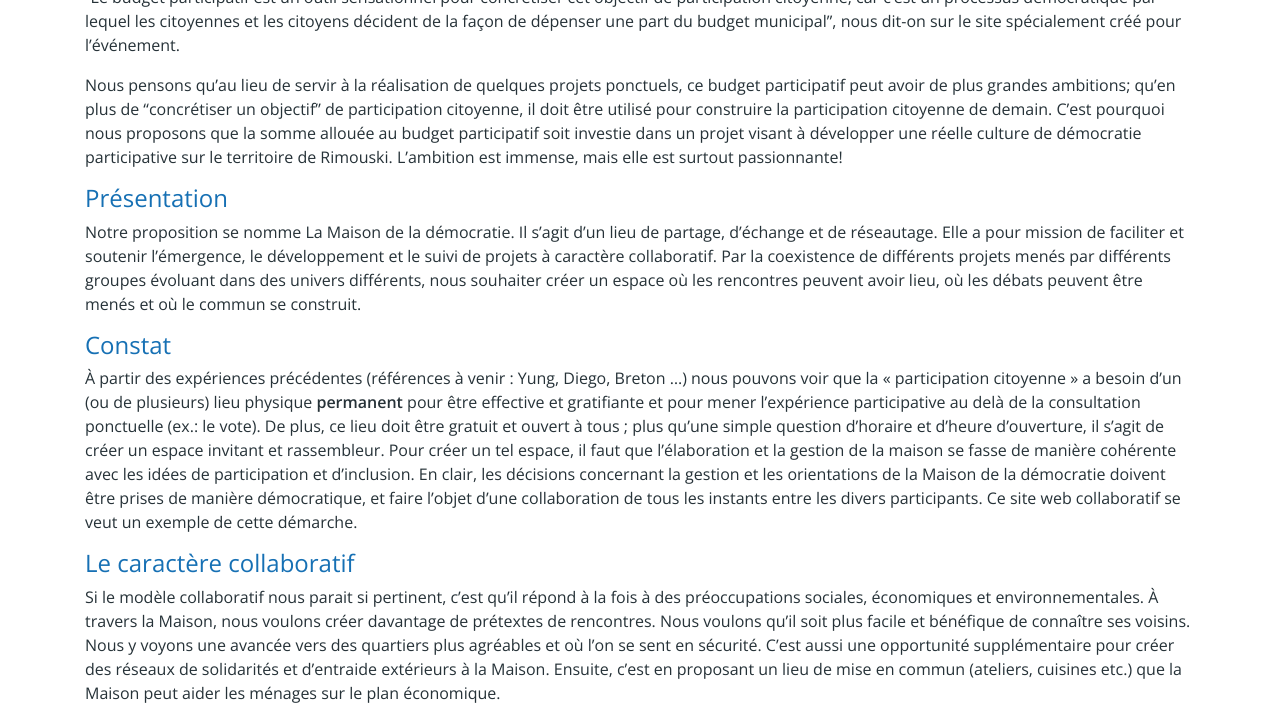
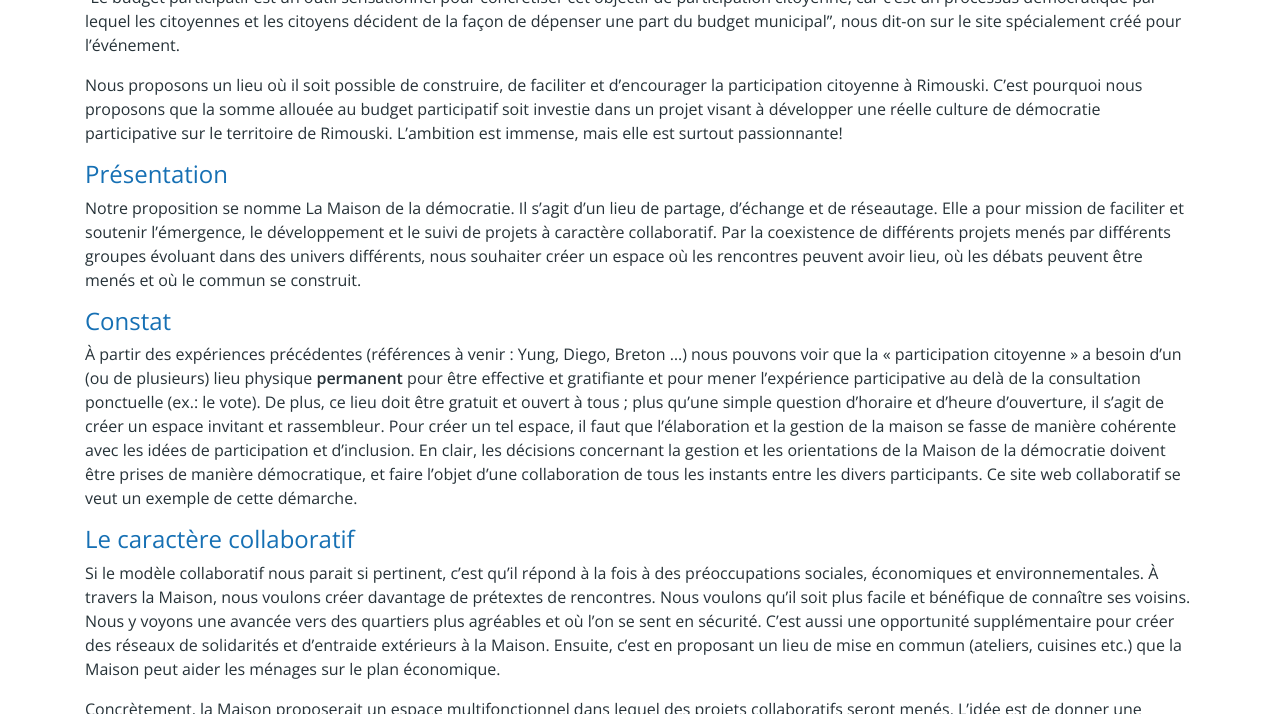
Before and after one commit to SyvieMarier/Maison-democratie-Rimouski, a Jekyll site: the page built from index.md, in a window 1280 px wide and 900 px high, scrolled down 370 px, cut to the strip 186-900 px from the top of the window. Built offline with Jekyll 4.4.1, drawn with Linux system fonts in a browser that asks for light colours; nearby versions of some CDN libraries; our own code applies the rules of GitHub Pages for plain Markdown files.

Commit message:
Update index.md

```diff
--- a/index.md
+++ b/index.md
@@ -8,7 +8,7 @@ titre: Un lieu pour vivre la démocratie
 
 La Ville de Rimouski a décidé d'instaurer un budget participatif citoyen, pour lequel les propositions seront acceptées jusqu'au 21 septembre 2017. "Le budget participatif est un outil sensationnel pour concrétiser cet objectif de participation citoyenne, car c'est un processus démocratique par lequel les citoyennes et les citoyens décident de la façon de dépenser une part du budget municipal", nous dit-on sur le site spécialement créé pour l'événement.
 
-Nous pensons qu'au lieu de servir à la réalisation de quelques projets ponctuels, ce budget participatif peut avoir de plus grandes ambitions; qu'en plus de "concrétiser un objectif" de participation citoyenne, il doit être utilisé pour construire la participation citoyenne de demain. C'est pourquoi nous proposons que la somme allouée au budget participatif soit investie dans un projet visant à développer une réelle culture de démocratie participative sur le territoire de Rimouski. L'ambition est immense, mais elle est surtout passionnante!
+Nous proposons un lieu où il soit possible de construire, de faciliter et d'encourager la participation citoyenne à Rimouski. C'est pourquoi nous proposons que la somme allouée au budget participatif soit investie dans un projet visant à développer une réelle culture de démocratie participative sur le territoire de Rimouski. L'ambition est immense, mais elle est surtout passionnante!
 
 ## Présentation
 
```
